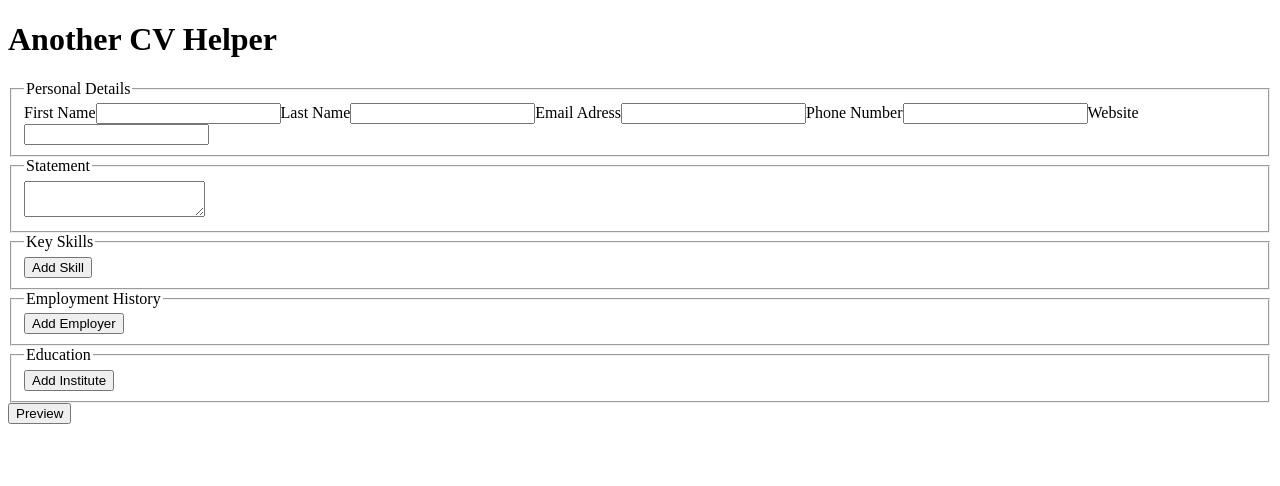
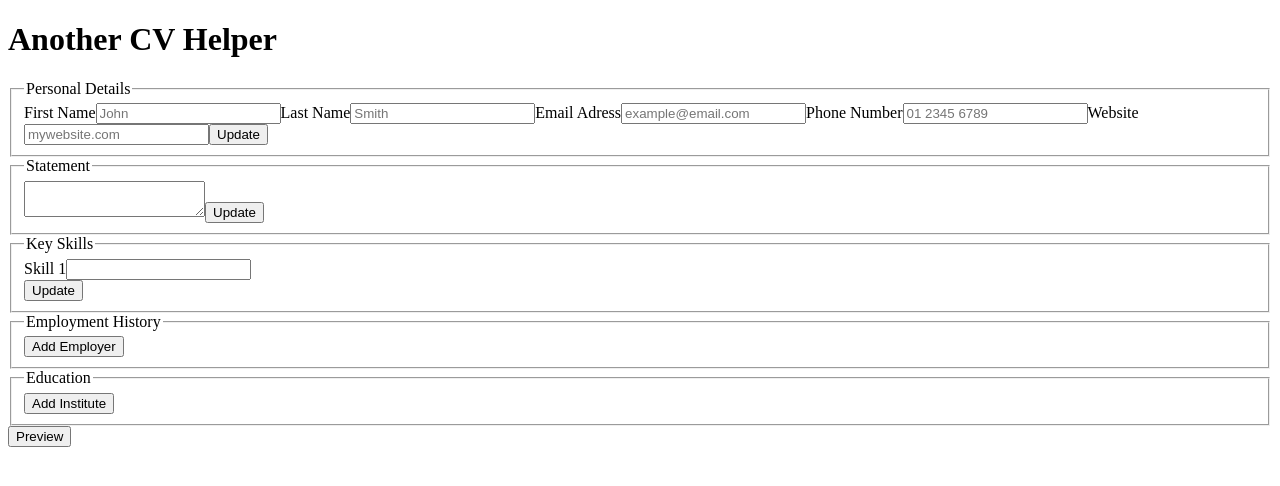
Before and after one commit to Fenroe/Another-CV-Builder, a React (Create React App) app: page / in a window 1280 px wide. Shown: the top 486 px of the page. Built offline with nearby package versions, Linux system fonts and the light colour scheme; the HTML template or start-up script is replaced by a standard one.

Commit message:
establishing basic functionality of app

```diff
--- a/src/App.js
+++ b/src/App.js
@@ -4,11 +4,11 @@ import React, { useState } from 'react';
 function App() {
   const [personalInfo, setPersonalInfo] = useState(
     {
-      firstName: "",
-      lastName: "",
-      email: "",
-      phoneNumber: "",
-      website: "",
+      firstName: "John",
+      lastName: "Smith",
+      email: "example@email.com",
+      phoneNumber: "01 2345 6789",
+      website: "mywebsite.com",
     }
   );
 
--- a/src/components/KeySkillsEntry/KeySkillsEntry.js
+++ b/src/components/KeySkillsEntry/KeySkillsEntry.js
@@ -7,8 +7,16 @@ function KeySkillsEntry(
     return (
         <div>
             <fieldset>
+                {data.map((skill) => {
+                    return(
+                        <div key = {skill.index}>
+                            <label>Skill {skill.index}</label>
+                            <input />
+                        </div>
+                    )
+                })}
                 <legend>Key Skills</legend>
-                <button>Add Skill</button>
+                <button>Update</button>
             </fieldset>
         </div>
     )
--- a/src/components/PersonalInfoEntry/PersonalInfoEntry.js
+++ b/src/components/PersonalInfoEntry/PersonalInfoEntry.js
@@ -4,20 +4,34 @@ function PersonalInfoEntry(
         update,
     }
 ) {
+
+    const localData = {
+        firstName: "",
+        lastName: "",
+        email: "",
+        phoneNumber: "",
+        website: "",
+    };
+
+    function syncData() {
+        update(localData)
+    };
+
     return (
         <div>
             <fieldset>
                 <legend>Personal Details</legend>
                 <label>First Name</label>
-                <input />
+                <input placeholder = {data.firstName} onChange ={(e) => localData.firstName = e}/>
                 <label>Last Name</label>
-                <input />
+                <input placeholder = {data.lastName} onChange = {(e) => localData.lastName = e}/>
                 <label>Email Adress</label>
-                <input />
+                <input placeholder = {data.email} onChange = {(e) => localData.email = e}/>
                 <label>Phone Number</label>
-                <input />
+                <input placeholder = {data.phoneNumber} onChange = {(e) => localData.email = e}/>
                 <label>Website</label>
-                <input />
+                <input placeholder = {data.website} onChange = {(e) => localData.website = e}/>
+                <button onClick = {syncData}>Update</button>
             </fieldset>
         </div>
     )
--- a/src/components/StatementEntry/StatementEntry.js
+++ b/src/components/StatementEntry/StatementEntry.js
@@ -4,11 +4,19 @@ function StatementEntry(
         update,
     }
 ) {
+
+    let localData = "";
+
+    function syncData() {
+        update(localData);
+    };
+
     return (
         <div>
             <fieldset>
                 <legend>Statement</legend>
-                <textarea />
+                <textarea placeholder = {data} onChange = {(e) => localData = e}/>
+                <button onClick = {syncData}>Update</button>
             </fieldset>
         </div>
     )
```
